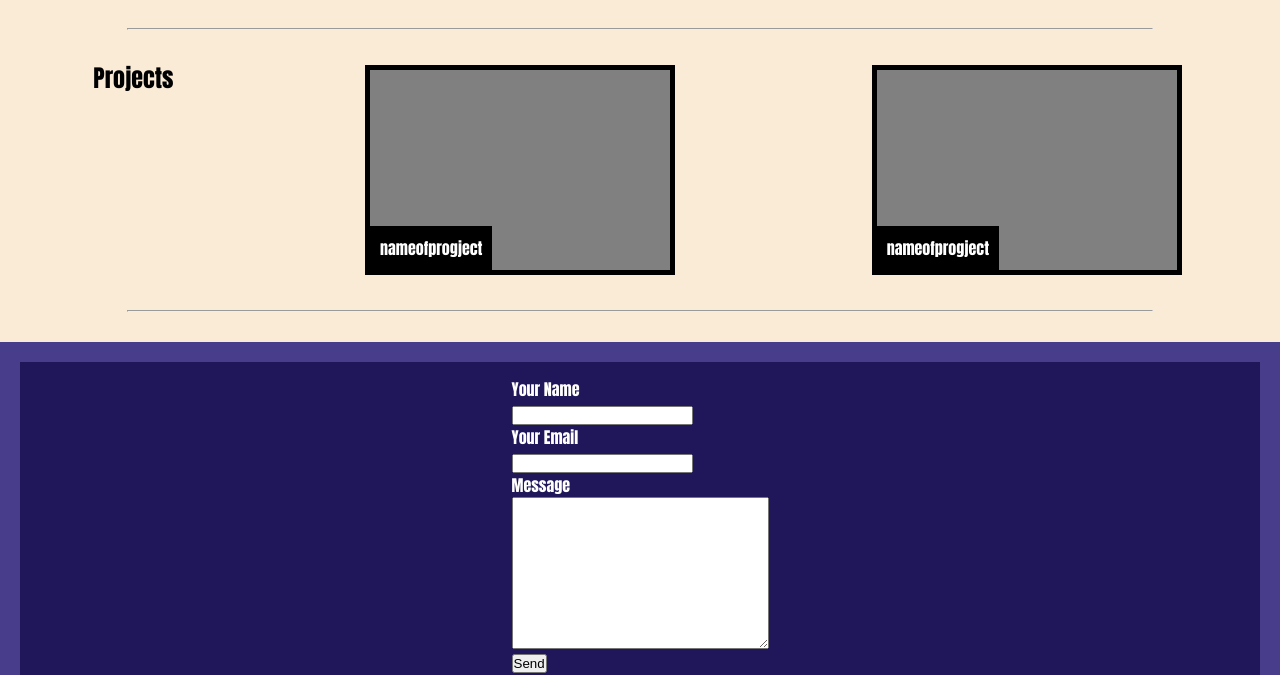
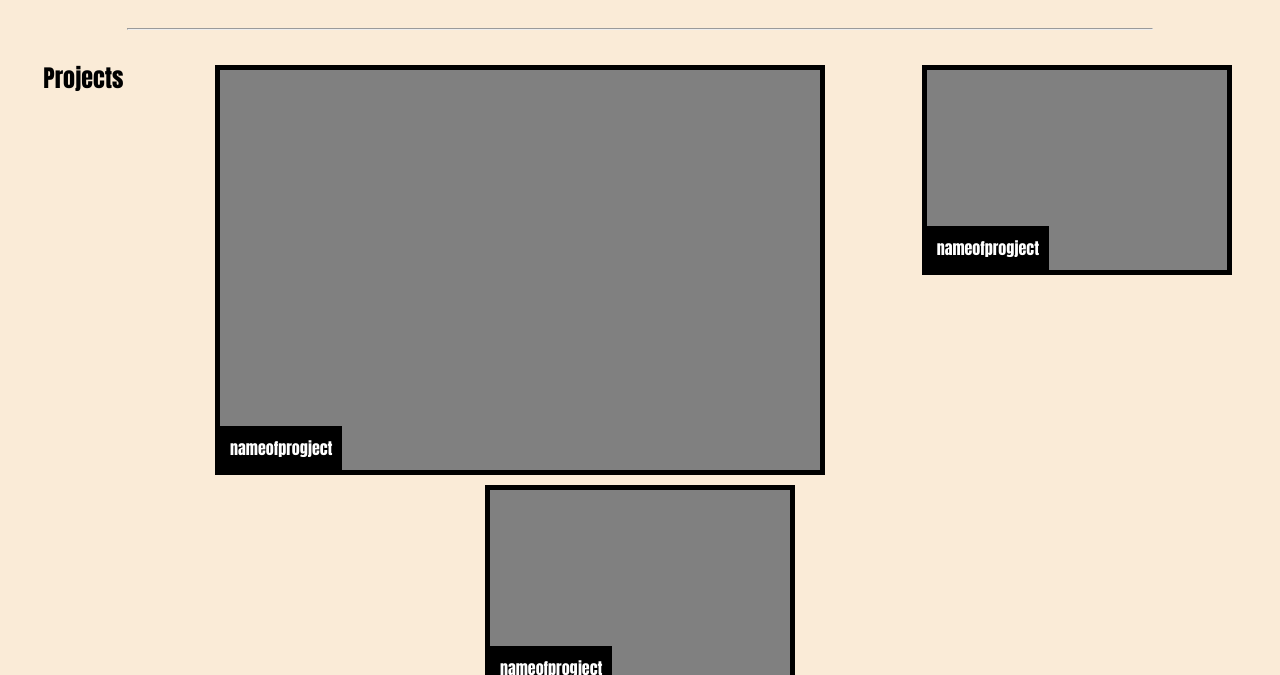
Before and after one commit to monkeyd87/profile, a plain HTML site: page index.html in a window 1280 px wide. Shown: the part 590-1265 px from the top of the page. Drawn offline with Linux system fonts and the light colour scheme.

Commit message:
update projects section

```diff
--- a/index.html
+++ b/index.html
@@ -31,10 +31,14 @@
     <hr>
     <section class="projects" id="projects">
         <h2>Projects</h2>
+
+        <div class="placeholder1">
+            <div>nameofprogject</div>
+        </div>
         <div class="placeholder">
             <div>nameofprogject</div>
-            <img src="" alt="">
         </div>
+
         <div class="placeholder">
             <div>nameofprogject</div>
         </div>
--- a/style.css
+++ b/style.css
@@ -81,6 +81,16 @@ flex-wrap: wrap;
 justify-content: space-around;
 }
 
+.placeholder1{
+    position: relative;
+    height: 400px;
+    width: 600px;
+    border: black solid 5px;
+    background-color:grey ;
+    margin: 5px;
+}
+
+
 .placeholder{
     position: relative;
     height: 200px;
@@ -90,7 +100,7 @@ justify-content: space-around;
     margin: 5px;
 }
 
-.placeholder div{
+.placeholder div, .placeholder1 div{
 position:absolute;
 bottom: 0;
 background-color: black;
```
